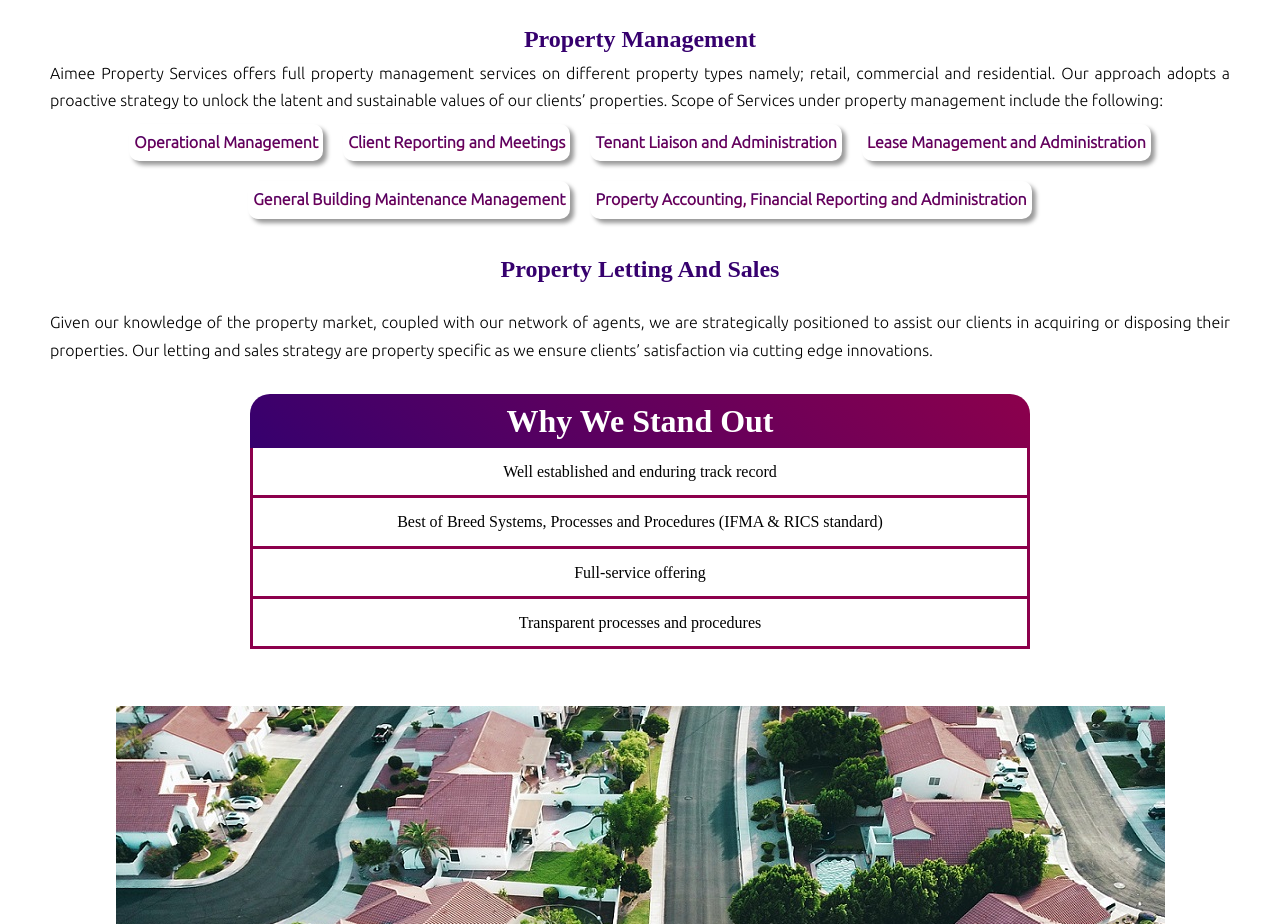
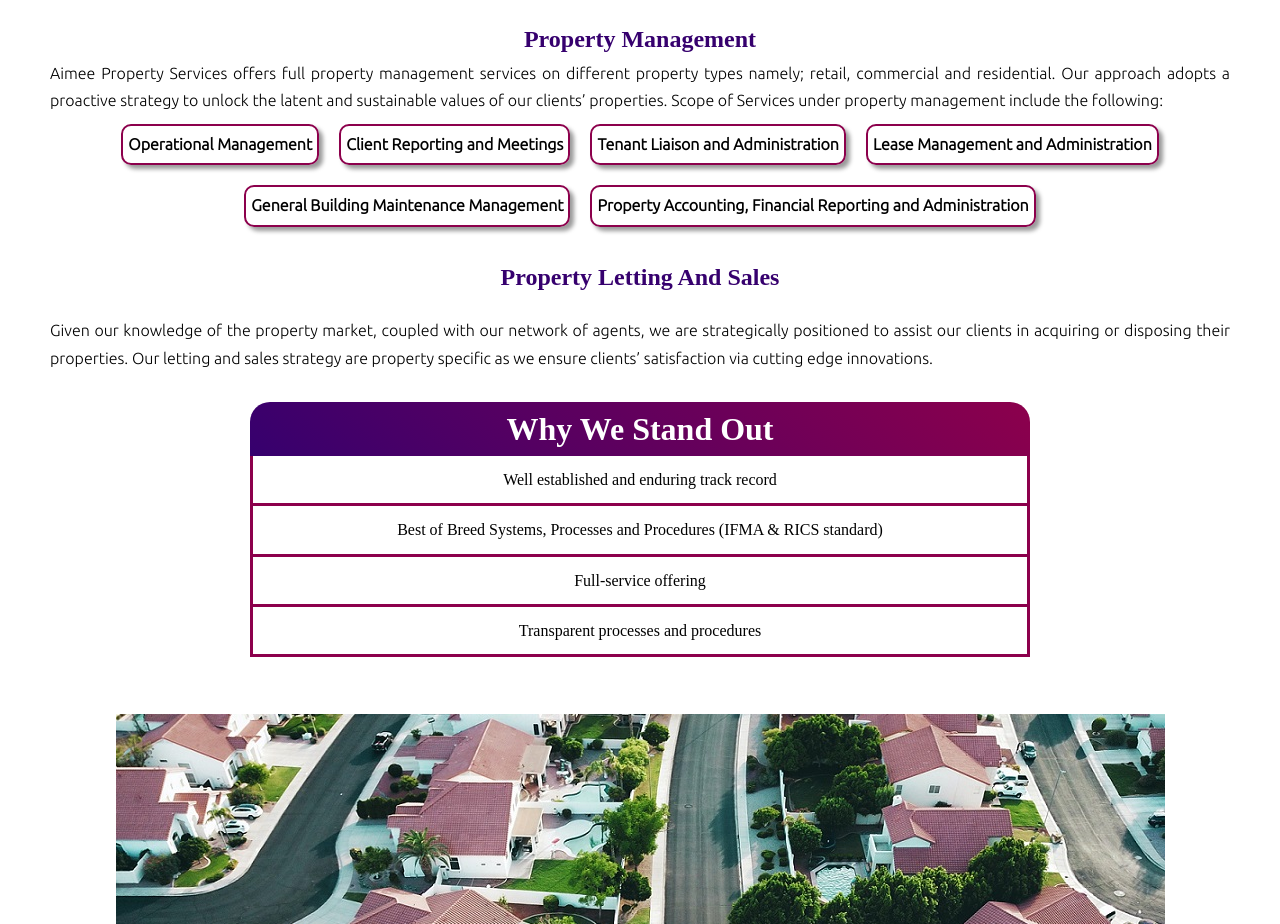
Before and after one commit to thecodingpastor/aimee, a Next.js app: page / in a window 1280 px wide. Shown: the part 2525-3449 px from the top of the page. Built offline with nearby package versions, Linux system fonts and the light colour scheme; a web font is replaced by a local one.

Commit message:
BackVid not working, test dark mode

```diff
--- a/components/OurServices/OurServices.module.scss
+++ b/components/OurServices/OurServices.module.scss
@@ -80,10 +80,13 @@
       padding: 0.5rem;
       border-radius: 1rem;
       font-weight: bold;
-      background: -webkit-linear-gradient($color-pry, $color-pry-light);
-      -webkit-background-clip: text;
-      -webkit-text-fill-color: transparent;
+      // background: -webkit-linear-gradient($color-pry, $color-pry-light);
+      // -webkit-background-clip: text;
+      // -webkit-text-fill-color: transparent;
+      color: darken(rgb(39, 36, 36), 20%);
+      border: 2px solid $color-pry-light;
       box-shadow: $color-shadow;
+      // text-shadow: 0 0 5px black;
 
       span {
         display: none;
```
